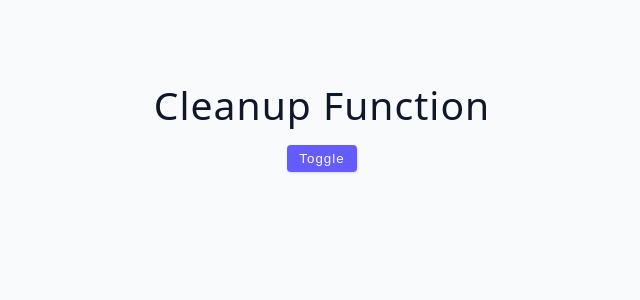
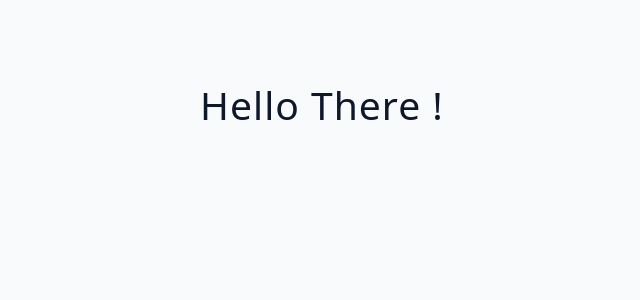
Before and after one commit to Boopalan-d3v/Learn-React, a React (Vite) app in the folder advanced-react/: page / in a window 1280 px wide. Shown: the top 300 px of the page, without its empty margins (318-958 px from the left). Built offline with nearby package versions, Linux system fonts and the light colour scheme.

Commit message:
import starter Navbar component

```diff
--- a/advanced-react/src/App.jsx
+++ b/advanced-react/src/App.jsx
@@ -1,9 +1,9 @@
-import Starter from '../src/tutorial/02-useEffect/starter/05-cleanup-function'
+import Navbar from '../src/tutorial/04-project-structure/starter/Navbar'
 
 function App() {
   return (
     <div className='container'>
-      <Starter />
+      <Navbar/>
     </div>
   );
 }
```
